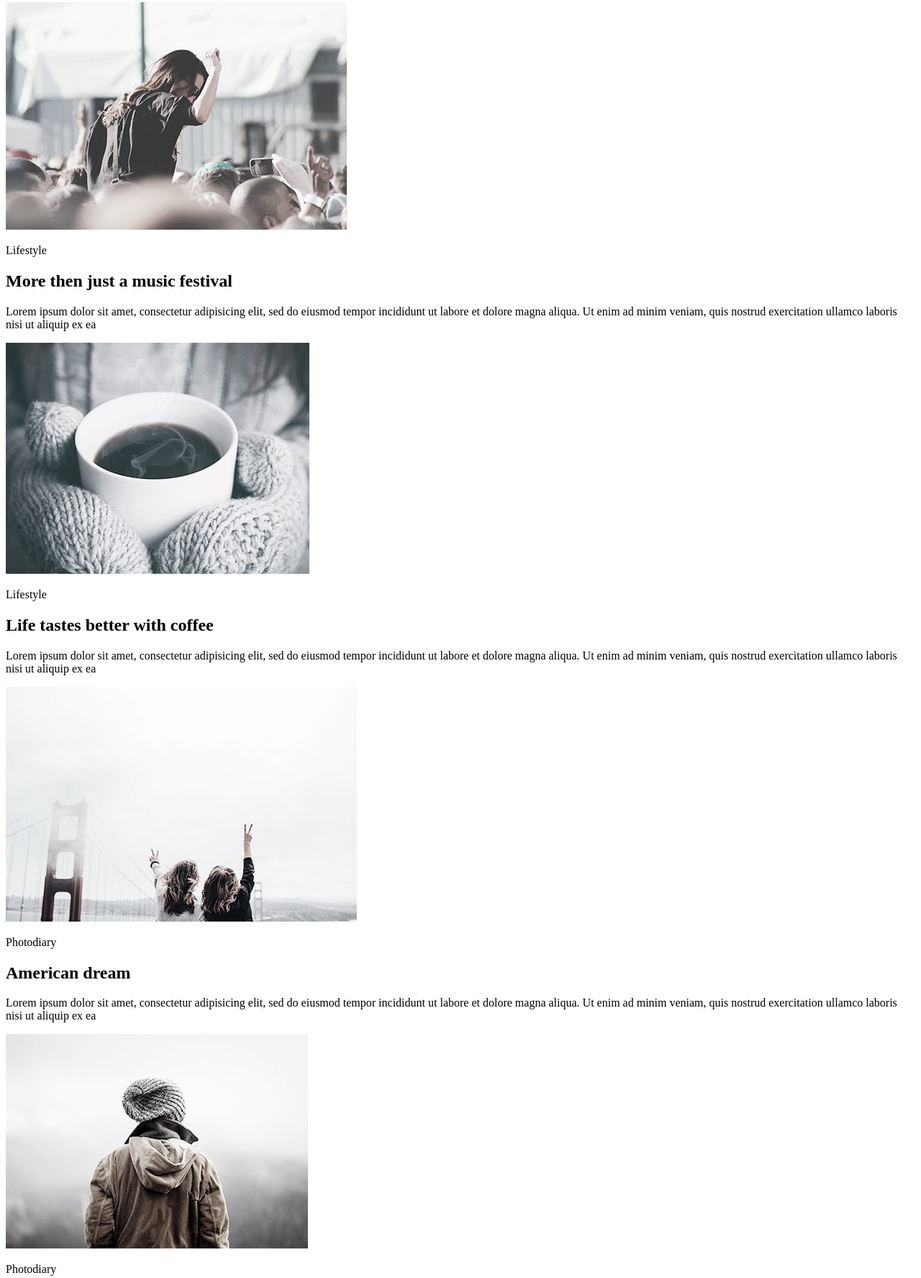
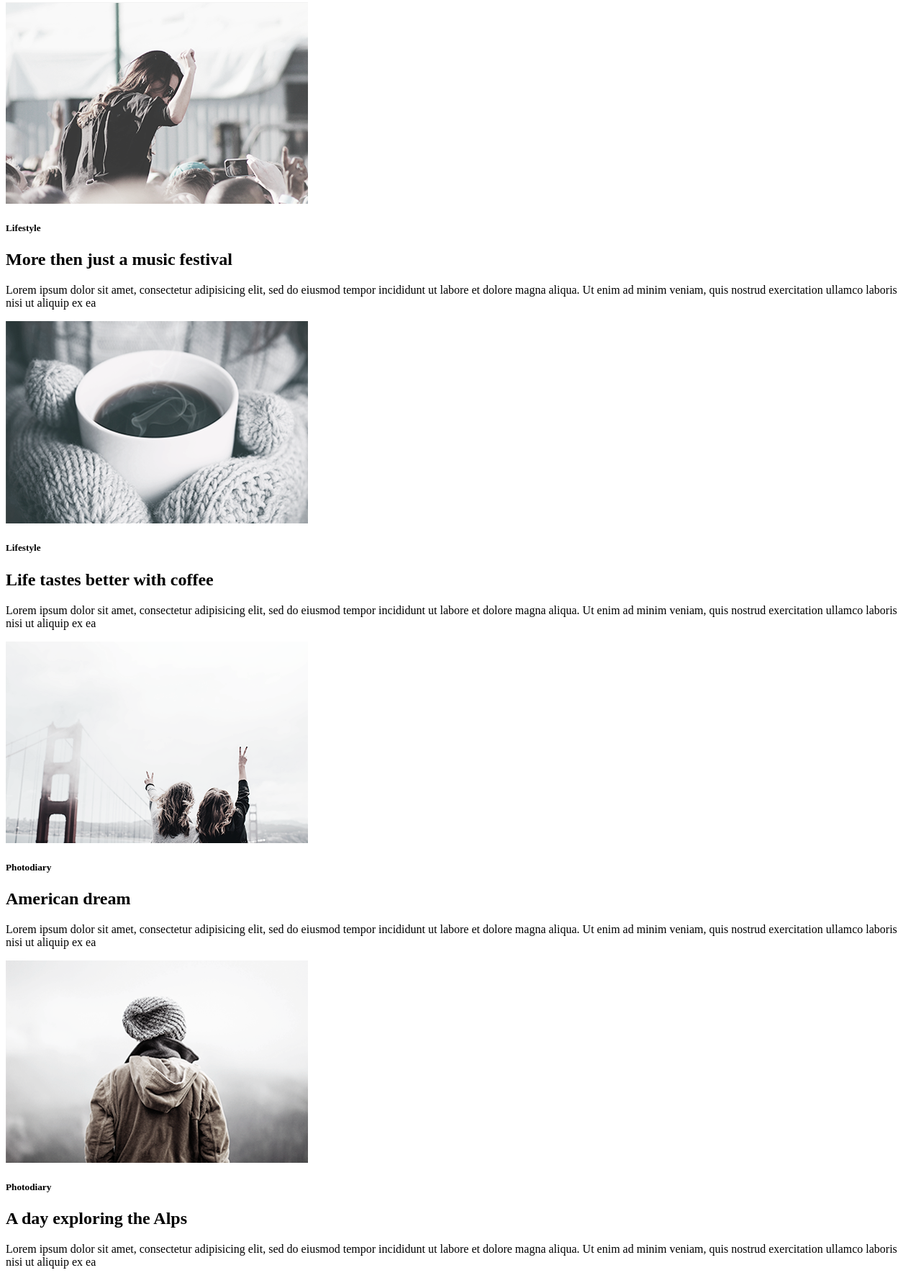
Before and after one commit to Orbeet/goit-fe-course, a plain HTML site: page html-css/module-01-02/index.html in a window 1280 px wide. Shown: the part 101-1876 px from the top of the page at 72% size. Drawn offline with Linux system fonts and the light colour scheme.

Commit message:
hw_01-02

```diff
--- a/html-css/module-01-02/index.html
+++ b/html-css/module-01-02/index.html
@@ -30,26 +30,26 @@
   <main>
     <div class="sections-wraper">
       <section class="news-card">
-        <img src="img/1.jpg" alt="picture lifestyle" width="474" height="316">
-        <p>Lifestyle</p>
+        <img src="img/image_1.png" alt="picture lifestyle" width="420">
+        <h5>Lifestyle</h5>
         <h2>More then just a music festival</h2>
         <p>Lorem ipsum dolor sit amet, consectetur adipisicing elit, sed do eiusmod tempor incididunt ut labore et dolore magna aliqua. Ut enim ad minim veniam, quis nostrud exercitation ullamco laboris nisi ut aliquip ex ea</p>
       </section>
       <section class="news-card">
-        <img src="img/2.jpg" alt="picture lifestyle" width="422" height="321">
-        <p>Lifestyle</p>
+        <img src="img/image_2.png" alt="picture lifestyle" width="420">
+        <h5>Lifestyle</h5>
         <h2>Life tastes better with coffee</h2>
         <p>Lorem ipsum dolor sit amet, consectetur adipisicing elit, sed do eiusmod tempor incididunt ut labore et dolore magna aliqua. Ut enim ad minim veniam, quis nostrud exercitation ullamco laboris nisi ut aliquip ex ea</p>
       </section>
       <section class="news-card">
-        <img src="img/3.jpg" alt="picture photodiary" width="488" height="326">
-        <p>Photodiary</p>
+        <img src="img/image_3.png" alt="picture photodiary" width="420">
+        <h5>Photodiary</h5>
         <h2>American dream</h2>
         <p>Lorem ipsum dolor sit amet, consectetur adipisicing elit, sed do eiusmod tempor incididunt ut labore et dolore magna aliqua. Ut enim ad minim veniam, quis nostrud exercitation ullamco laboris nisi ut aliquip ex ea</p>
       </section>
       <section class="news-card">
-        <img src="img/4.jpg" alt="picture photodiary" width="420" height="298">
-        <p>Photodiary</p>
+        <img src="img/image_4.png" alt="picture photodiary" width="420">
+        <h5>Photodiary</h5>
         <h2>A day exploring the Alps</h2>
         <p>Lorem ipsum dolor sit amet, consectetur adipisicing elit, sed do eiusmod tempor incididunt ut labore et dolore magna aliqua. Ut enim ad minim veniam, quis nostrud exercitation ullamco laboris nisi ut aliquip ex ea</p>
       </section>
```
Also changed, not shown: html-css/module-01-02/img/1.jpg (deleted), html-css/module-01-02/img/2.jpg (deleted), html-css/module-01-02/img/3.jpg (deleted), html-css/module-01-02/img/4.jpg (deleted), html-css/module-01-02/img/image_1.png (added), html-css/module-01-02/img/image_2.png (added), html-css/module-01-02/img/image_3.png (added), html-css/module-01-02/img/image_4.png (added).
